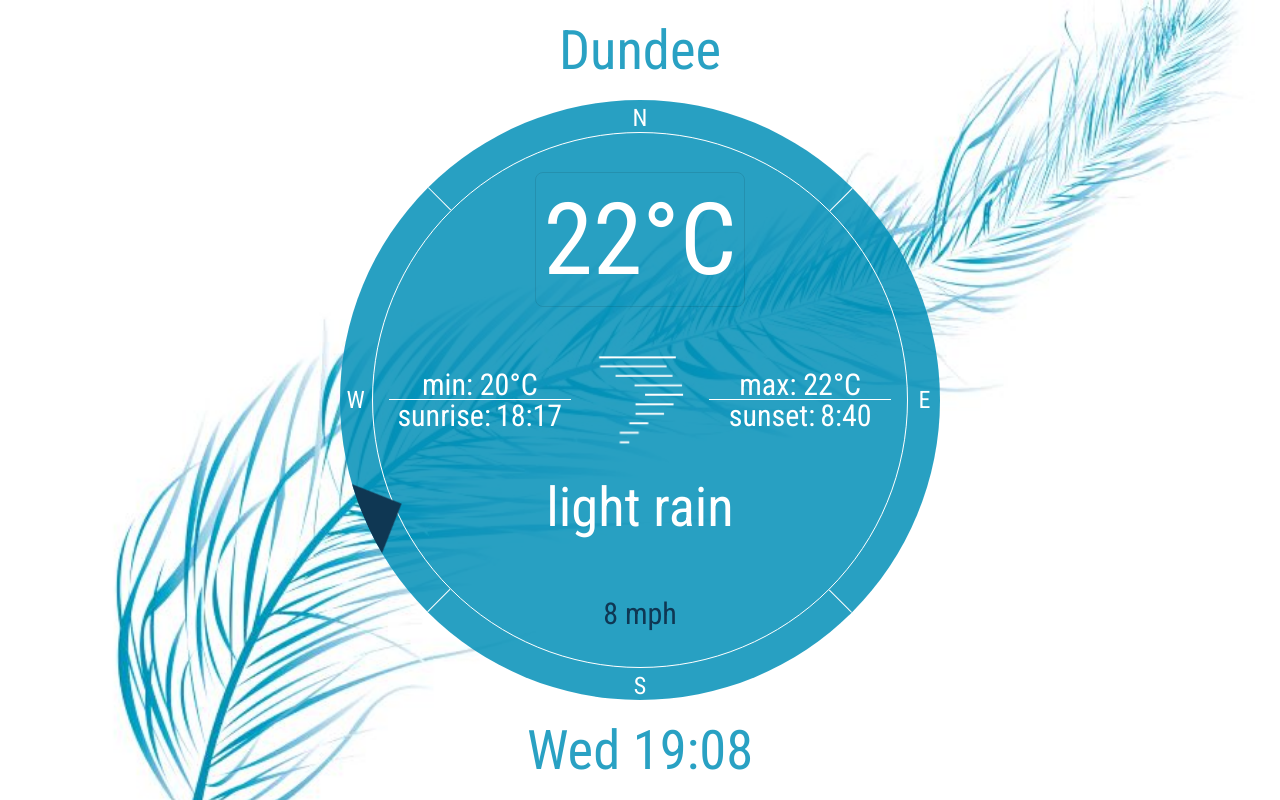
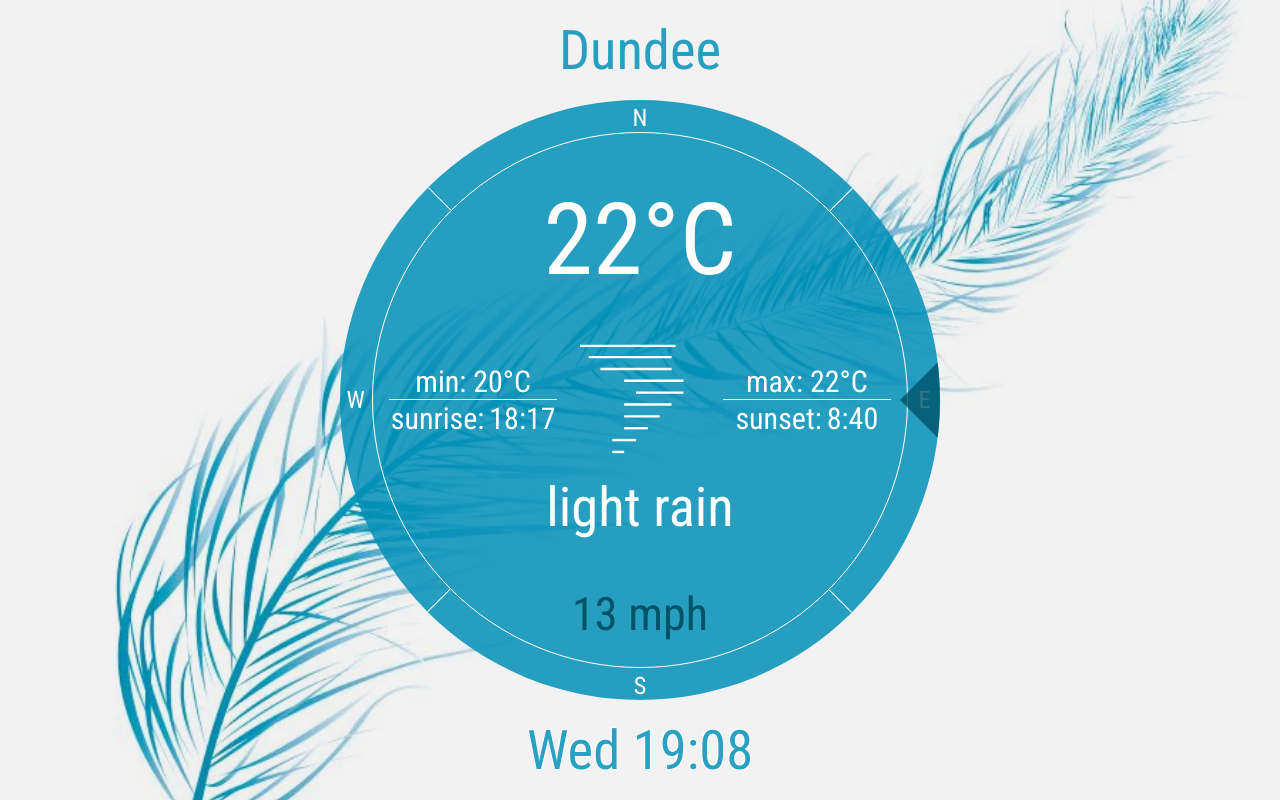
Before and after one commit to mills3/weather-now, a React (Create React App) app: page / in a window 1280 px wide. Built offline with nearby package versions, Linux system fonts and the light colour scheme.

Commit message:
Fixed sizing issue in chrome

```diff
--- a/src/App.css
+++ b/src/App.css
@@ -23,7 +23,7 @@
   --altTextColor: #f00;
   --discColor: #0390b8d9;
   --altDiscColor: tomato;
-  --windColor: #0f3753;
+  --windColor: 1, 83, 106;
 
   /*---Grid always seems to cause scrolling????---*/
   overflow: hidden;
@@ -110,6 +110,7 @@
   background: url('assets/feather.jpeg');
   position: absolute;
   background-size: cover;
+  filter: brightness(95%);
 }
 
 .city {
@@ -232,19 +233,20 @@
   padding: 1vmin;
   transition: 100ms;
   justify-self: center;
-  border: 1px solid rgba(0,0,0,0.1);
+  /*border-right: 1px solid rgba(0,0,0,0.1);
+  border-bottom: 1px solid rgba(0,0,0,0.1);*/
   border-radius: 1vmin;
 }
-.main-temp:hover {
+/*.main-temp:hover {
   box-shadow: 1vmin 1vmin 1vmin rgba(0,0,0,0.5);
-}
+}*/
 
 .min {
   grid-column: 1 / 3;
   grid-row: 3;
   font-size: var(--smallFont);
   align-self: flex-start;
-  padding-top: calc(var(--diameter) / 30);
+  padding-top: calc(var(--diameter) / 35);
 }
 
 hr {
@@ -264,7 +266,7 @@ hr {
   grid-row: 3;
   font-size: var(--smallFont);
   align-self: flex-end;
-  padding-bottom: calc(var(--diameter) / 30);
+  padding-bottom: calc(var(--diameter) / 35);
   display: flex;
   justify-content: center;
 }
@@ -279,7 +281,7 @@ hr {
   grid-row: 3;
   font-size: var(--smallFont);
   align-self: flex-start;
-  padding-top: calc(var(--diameter) / 30);
+  padding-top: calc(var(--diameter) / 35);
 }
 
 .right-hr {
@@ -292,7 +294,7 @@ hr {
   grid-row: 3;
   font-size: var(--smallFont);
   align-self: flex-end;
-  padding-bottom: calc(var(--diameter) / 30);
+  padding-bottom: calc(var(--diameter) / 35);
   display: flex;
   justify-content: center;
 }
@@ -432,15 +434,15 @@ hr {
 .line8, .line9, .line10 {
   animation: wind1 1.5s infinite;
 }
-@keyframes wind1 {
+/*@keyframes wind1 {
   0% { transform: translateX(0); }
   50% { transform: translateX(5px); }
   100% { transform: translateX(0); }
-}
+}*/
 
 /*---Wind2 animation---*/
 .windmill {
-  animation: rotate 2s infinite linear;
+  animation: rotate 2s infinite ;
   transform-origin: 50% 50%;
 }
 @keyframes rotate {
@@ -458,8 +460,9 @@ hr {
 .wind-speed {
   grid-column: 1 / -1;
   grid-row: 5;
-  font-size: var(--smallFont);
-  color: var(--windColor);
+  font-size: calc(var(--diameter) / 13);
+  color: rgb(var(--windColor));
+  /*text-shadow: 1px 1px 0 #fff;*/
 }
 
 /*----the arrow(class name generated by styled-components)----------*/
@@ -467,7 +470,7 @@ hr {
   width: 0;
   height: 0;
   position: absolute;
-  border-top: var(--arrowDimensions) solid var(--windColor);
+  border-top: var(--arrowDimensions) solid rgba(var(--windColor), 0.8);
   border-left: var(--arrowDimensions) solid transparent;
   border-right: var(--arrowDimensions) solid transparent;
   top: 0;
@@ -475,12 +478,16 @@ hr {
   z-index: 99;
   transform: translateX(-50%);
   transform-origin: 50% var(--originY);
+
+  /*---Different width in chrome(no use) ---*/
+  /*filter:drop-shadow(2px 2px 0 #fff);*/
 }
 
 .date {
   font-size: var(--mediumFont);
   font-weight: var(--fontWeight);
   z-index: 9;
+  text-shadow: 1px 1px 1px #fff, -1px -1px 1px #fff;
   /*align-self: flex-end;*/
 }
 
--- a/src/App.js
+++ b/src/App.js
@@ -12,7 +12,7 @@ const mockData = {
       "lat":35
     },
     "weather":[
-      { "id":904,
+      { "id":901,
         "main":"Rain",
         "description":"light rain",
         "icon":"https://cdn.glitch.com/6e8889e5-7a72-48f0-a061-863548450de5%2F10n.png?1499366021399" }
@@ -28,8 +28,8 @@ const mockData = {
       "grnd_level":1027.45
     },
     "wind":{
-      "speed":8.12,
-      "deg":246.503
+      "speed":13,
+      "deg":90,
     },
     "rain":{ "3h":0.45 },
     "clouds":{ "all":92 },
--- a/src/components/TestIcon.js
+++ b/src/components/TestIcon.js
@@ -1,7 +1,6 @@
 //import React from 'react';
 import paths from '../svg-paths';
 
-//'light rain'
 
 const TestIcon = ({ code }) => {
   if(code < 600) return paths.rain;
--- a/src/svg-paths.js
+++ b/src/svg-paths.js
@@ -1,7 +1,7 @@
 import React from 'react';
 
 const paths = {
-  rain: <svg xmlns="http://www.w3.org/2000/svg" viewBox="0 0 64 64">
+  rain: <svg xmlns="http://www.w3.org/2000/svg" viewBox="0 0 64 64" className="svg-icon">
     <g fill="#fff" fillRule="evenodd">
       <g transform="matrix(1.28244 0 0 1.28846 -3.857 -10.962)">
         <ellipse ry="9" rx="9.273" cy="29" cx="13.273"/>
@@ -91,9 +91,9 @@ const paths = {
   </svg>,
 
   sun: <svg xmlns="http://www.w3.org/2000/svg" viewBox="0 0 64 64" className="svg-icon">
-    <g className="sun" fill="none" stroke="#fff" stroke-width="1.03">
+    <g className="sun" fill="none" stroke="#fff" strokeWidth="1.03">
       <circle cx="32" cy="31.999" r="14.045"/>
-      <path className="sunline" d="M32 15.07V3.117M32 48.975v11.951M48.968 32h11.951M15 32H3.05M43.998 20.04l8.45-8.451M20.005 20.078l-8.45-8.45M43.997 43.967l8.45 8.45M20.037 43.966l-8.45 8.45" stroke-linecap="round"/>
+      <path className="sunline" d="M32 15.07V3.117M32 48.975v11.951M48.968 32h11.951M15 32H3.05M43.998 20.04l8.45-8.451M20.005 20.078l-8.45-8.45M43.997 43.967l8.45 8.45M20.037 43.966l-8.45 8.45" strokeLinecap="round"/>
     </g>
   </svg>,
 
@@ -122,7 +122,7 @@ const paths = {
     </g>
   </svg>,
 
-  wind1: <svg xmlns="http://www.w3.org/2000/svg" viewBox="0 0 64 64">
+  wind1: <svg xmlns="http://www.w3.org/2000/svg" viewBox="0 0 64 64" className="svg-icon">
     <g fill="none" stroke="#fff" strokeWidth="1.138">
       <path className="line line1" d="M3.35 6.184h45.938"/>
       <path className="line line2" d="M7.49 11.565h39.832"/>
@@ -137,7 +137,7 @@ const paths = {
     </g>
   </svg>,
 
-  wind2: <svg xmlns="http://www.w3.org/2000/svg" viewBox="0 0 64 64">
+  wind2: <svg xmlns="http://www.w3.org/2000/svg" viewBox="0 0 64 64" className="svg-icon">
     <g className="windmill" transform="matrix(1.15762 0 0 1.15762 -5.079 -4.036)" stroke="#fff" fill="none">
       <g strokeLinecap="round">
         <path d="M31.847 26.113s-2.625-3.465-2.924-5.528c-.71-4.89 2.924-14.528 2.924-14.528"/>
```
